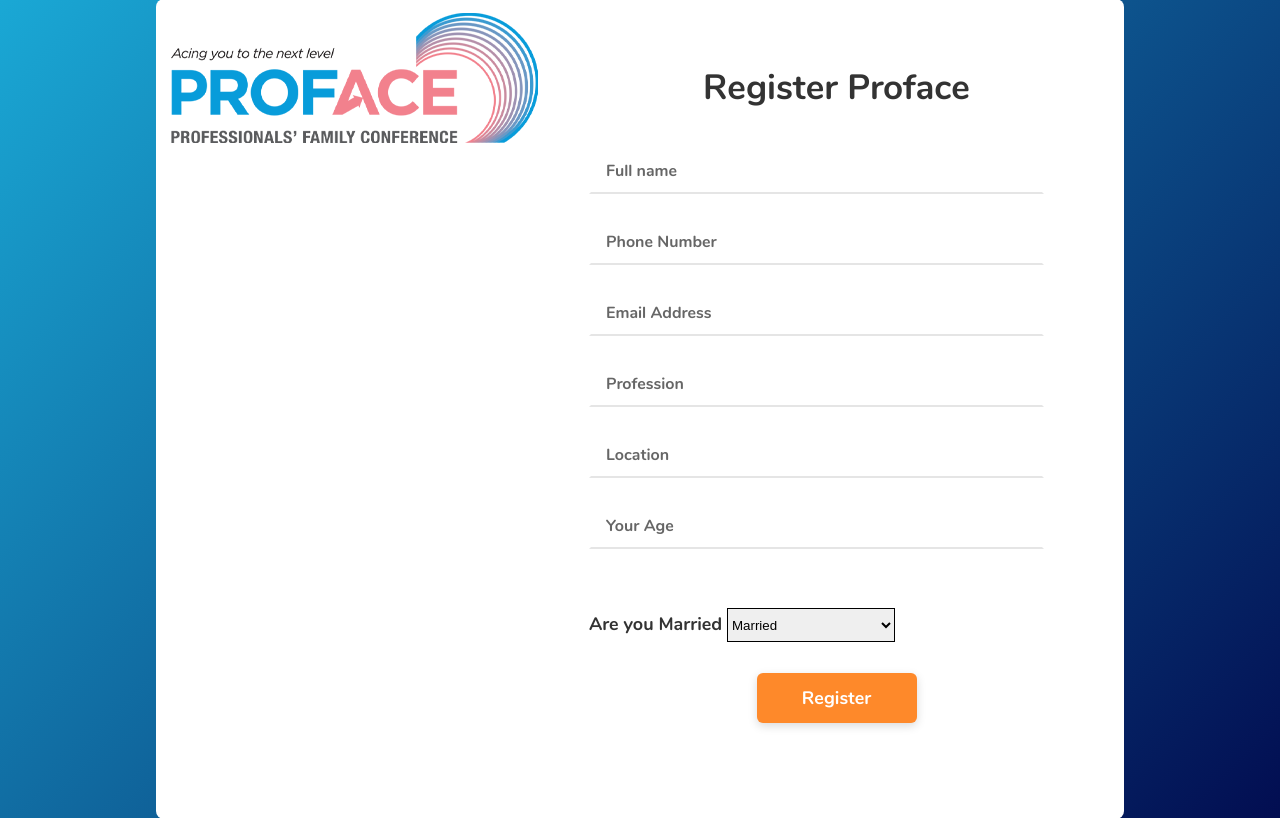
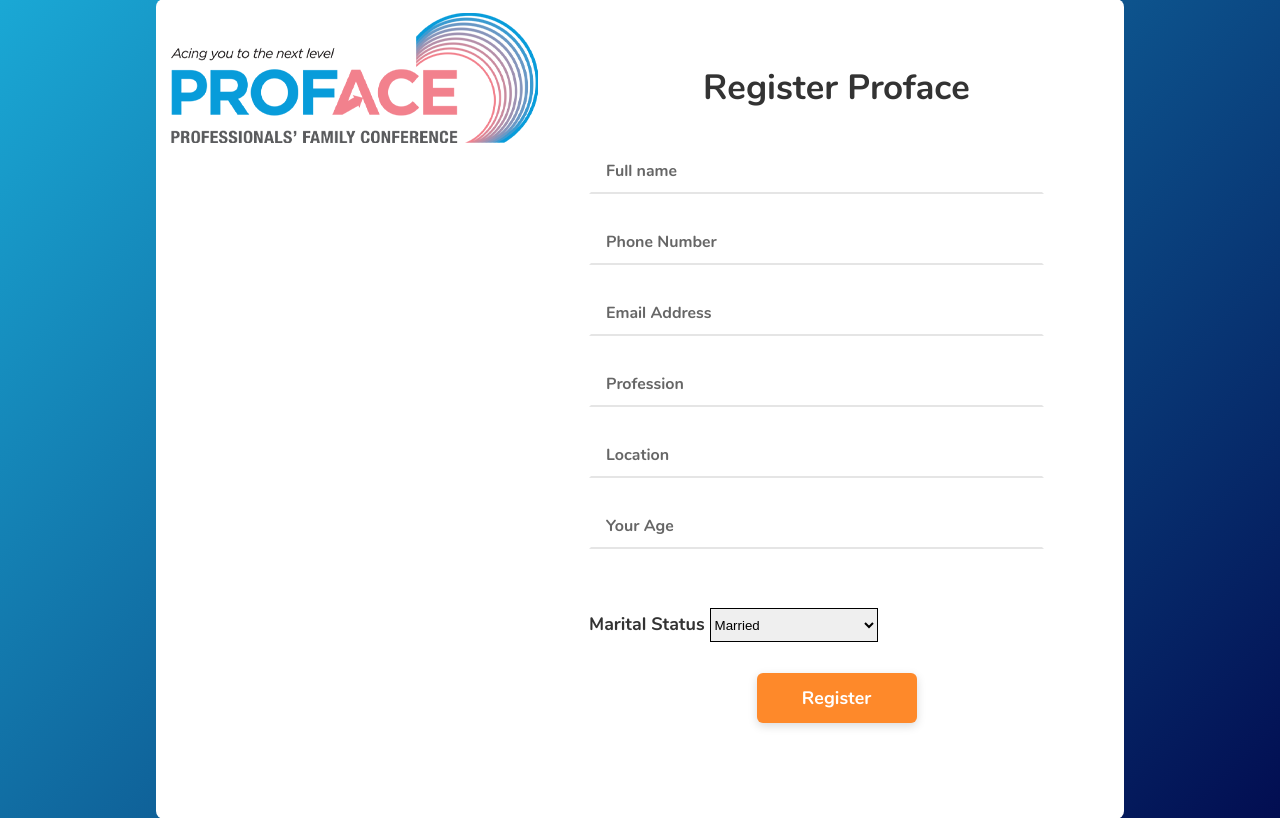
Before and after one commit to mohamedvakkayil/profacev2, a Django app: page / in a window 1280 px wide. Shown: the part 181-999 px from the top of the page. Run offline with Django 3.2, Linux system fonts and the light colour scheme.

Commit message:
marital status changed

```diff
--- a/templates/registration.html
+++ b/templates/registration.html
@@ -49,7 +49,7 @@
 					text-align:left;
 					position: relative;
 					padding: 6px 0 0;
-					">Are you Married
+					">Marital Status
 					<select type="checkbox" name="marital_status" id="marital_status" class="input-choice" style="position:relative;
 					z-index: 100;
 					width: 168px;
```
